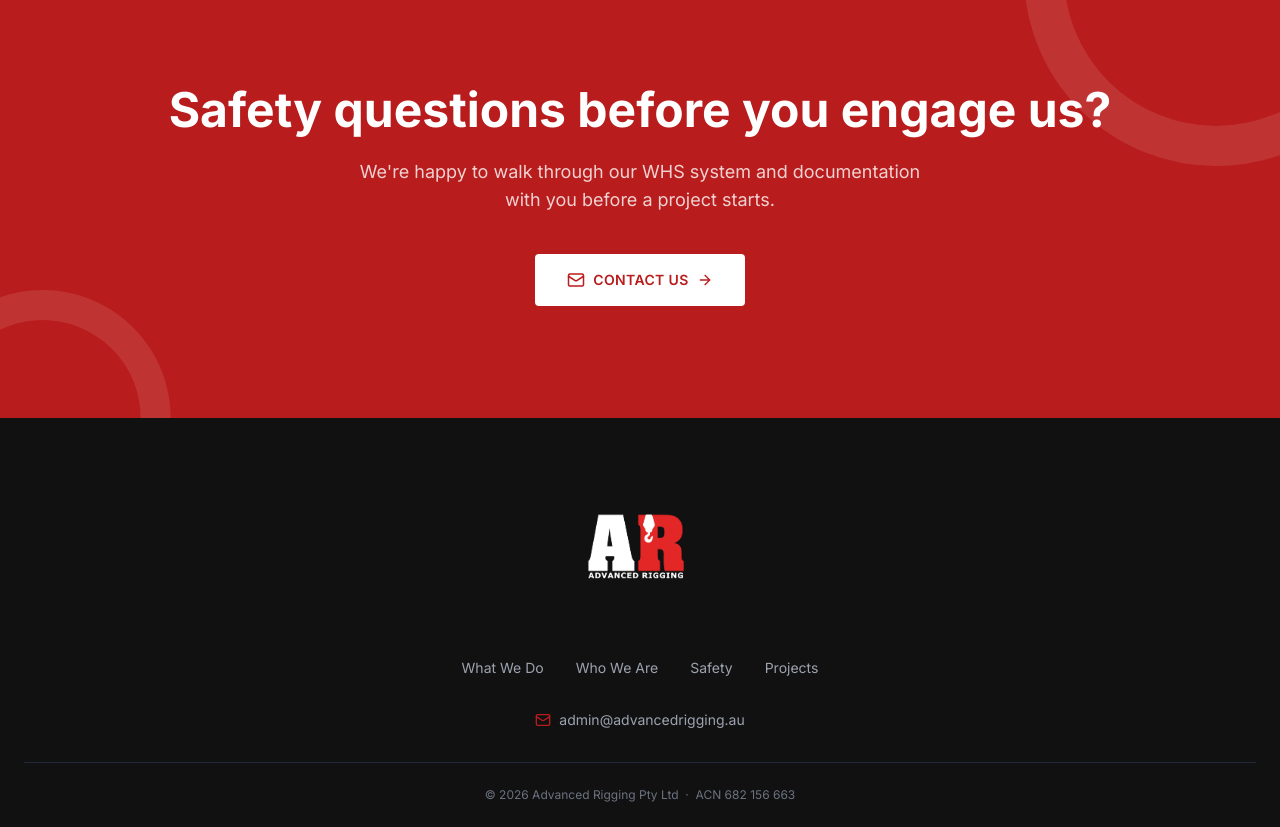
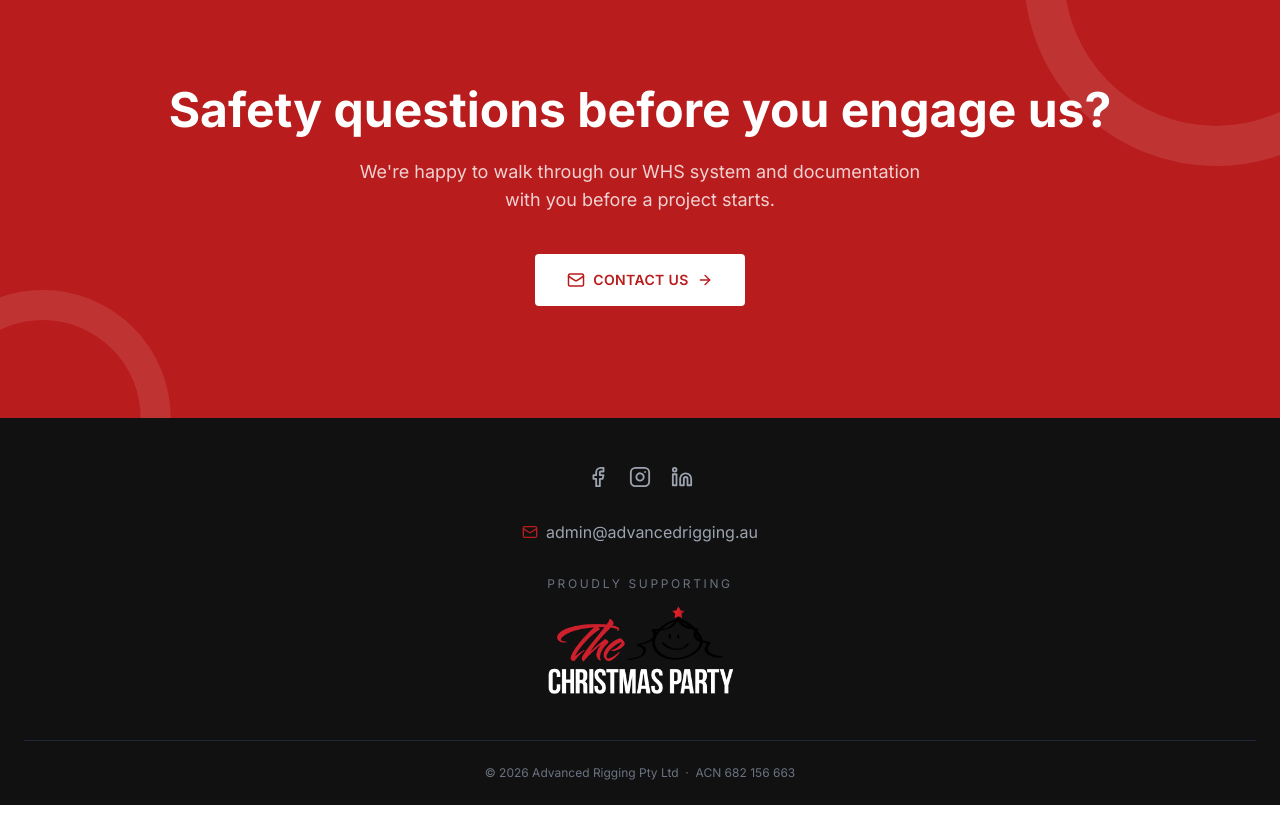
Before and after one commit to seammedia/advance-rigging, a React (Vite) app: page /safety in a window 1280 px wide. Shown: the part 2510-3337 px from the top of the page. After the commit the page ends 3315 px from the top, so only its background shows below. Built offline with nearby package versions, Linux system fonts and the light colour scheme.

Commit message:
Restore supporting partner footer

```diff
--- a/src/components/Footer.tsx
+++ b/src/components/Footer.tsx
@@ -1,32 +1,45 @@
-import { Link } from 'react-router-dom'
-import { Mail } from 'lucide-react'
+import { Facebook, Instagram, Linkedin, Mail } from 'lucide-react'
 
 export default function Footer() {
   return (
     <footer id="contact" className="bg-ar-black text-gray-400 pt-12 pb-6">
       <div className="max-w-7xl mx-auto px-6">
-        {/* Logo centred */}
-        <div className="flex justify-center mb-8">
-          <img src="/img/logo-white.png" alt="Advanced Rigging" className="h-36 md:h-40 w-auto" />
-        </div>
+        <div className="flex flex-col items-center gap-8 mb-10">
+          <div className="flex items-center gap-5">
+            <a href="#" aria-label="Facebook" className="text-gray-400 hover:text-white transition-colors">
+              <Facebook size={22} />
+            </a>
+            <a href="#" aria-label="Instagram" className="text-gray-400 hover:text-white transition-colors">
+              <Instagram size={22} />
+            </a>
+            <a href="#" aria-label="LinkedIn" className="text-gray-400 hover:text-white transition-colors">
+              <Linkedin size={22} />
+            </a>
+          </div>
 
-        {/* Quick Links centred */}
-        <nav className="flex flex-wrap justify-center gap-x-8 gap-y-3 mb-8 text-sm">
-          <Link to="/what-we-do" className="hover:text-white transition-colors">What We Do</Link>
-          <Link to="/who-we-are" className="hover:text-white transition-colors">Who We Are</Link>
-          <Link to="/safety" className="hover:text-white transition-colors">Safety</Link>
-          <Link to="/projects" className="hover:text-white transition-colors">Projects</Link>
-        </nav>
-
-        {/* Email centred */}
-        <div className="flex justify-center mb-8 text-sm">
           <a href="mailto:admin@advancedrigging.au" className="flex items-center gap-2 hover:text-white transition-colors">
             <Mail size={16} className="text-ar-red flex-shrink-0" />
             admin@advancedrigging.au
           </a>
+
+          <div className="flex flex-col items-center gap-3">
+            <p className="text-xs uppercase tracking-[0.22em] text-gray-500">Proudly supporting</p>
+            <a
+              href="https://sccpau.com.au"
+              target="_blank"
+              rel="noreferrer"
+              aria-label="The Children's Christmas Party"
+              className="transition-opacity hover:opacity-80"
+            >
+              <img
+                src="/img/childrens-christmas-party.png"
+                alt="The Children's Christmas Party"
+                className="h-20 sm:h-24 w-auto object-contain"
+              />
+            </a>
+          </div>
         </div>
 
-        {/* Bottom bar */}
         <div className="border-t border-gray-800 pt-6 text-center text-xs text-gray-500">
           &copy; {new Date().getFullYear()} Advanced Rigging Pty Ltd &nbsp;&middot;&nbsp; ACN 682 156 663
         </div>
```
Also changed, not shown: public/img/childrens-christmas-party.png (added).
